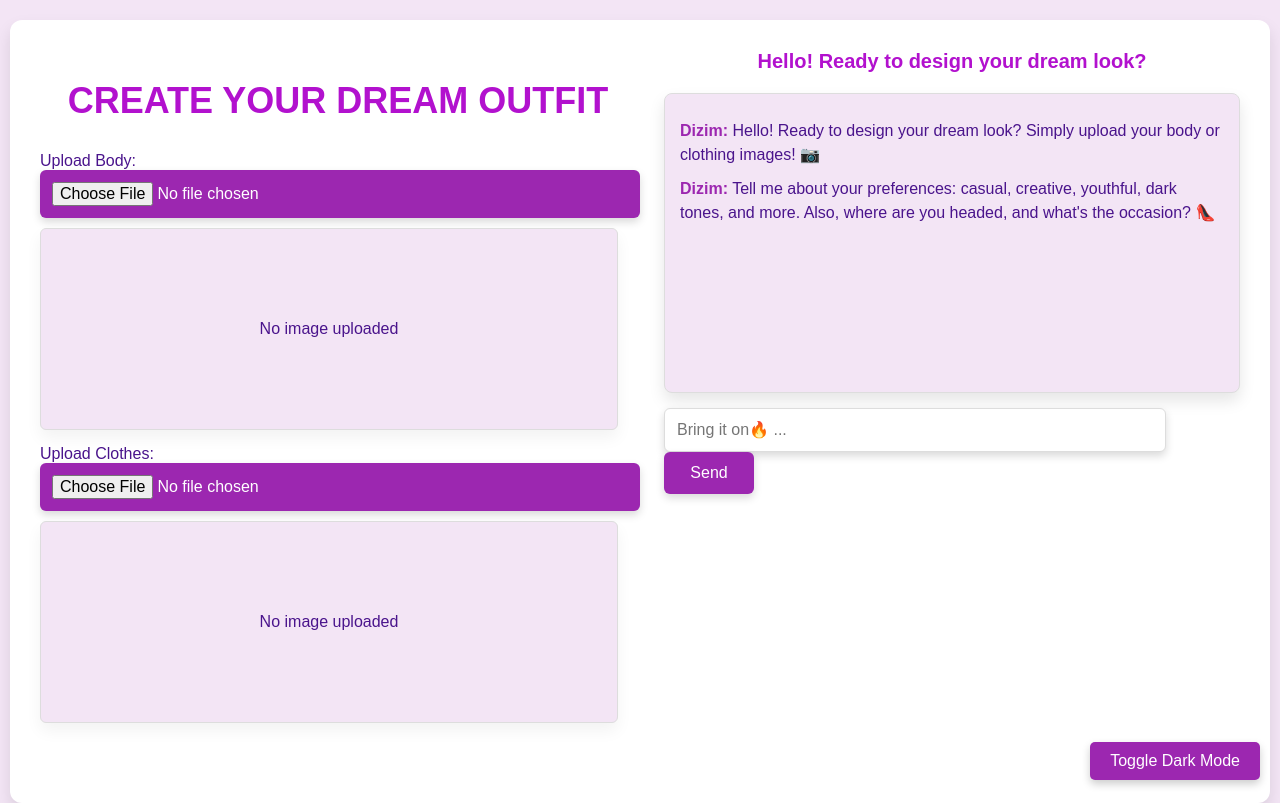
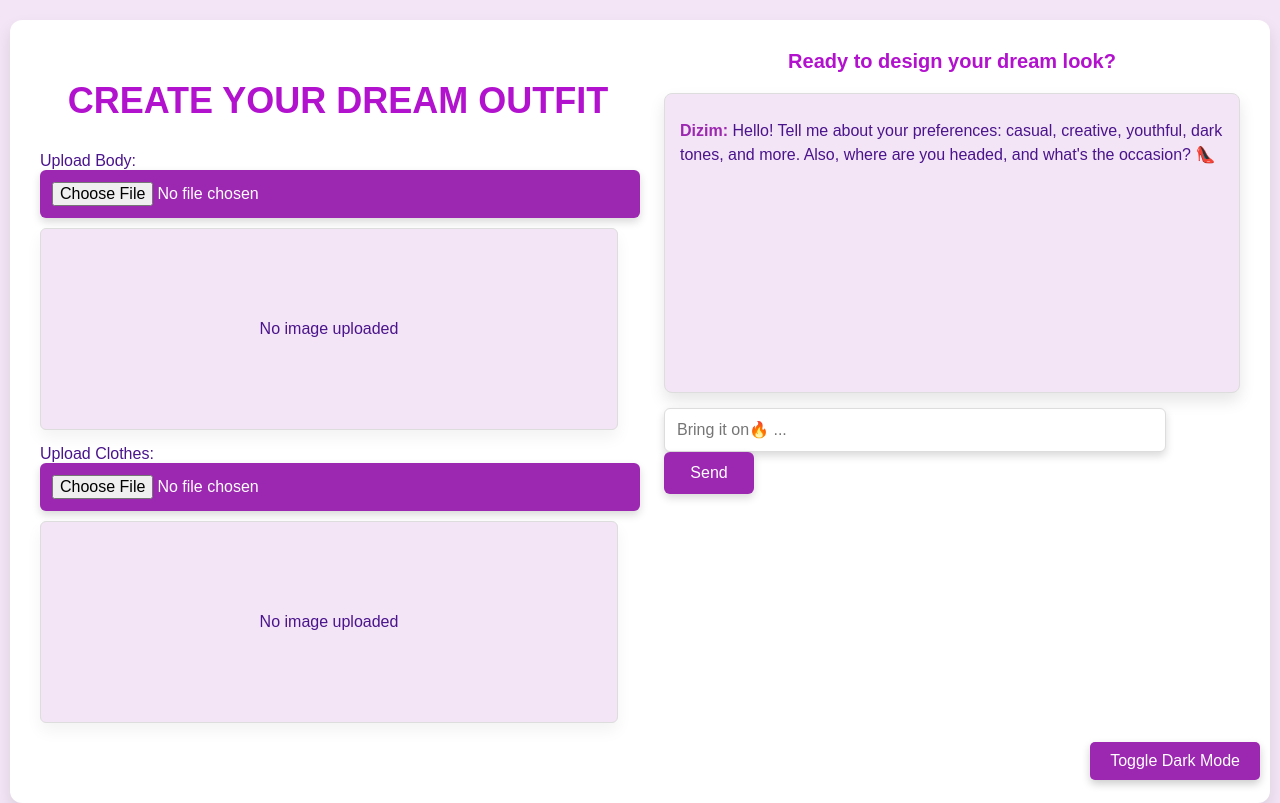
Before and after one commit to uythanhpham/sprint_1_frontend_v3, a plain HTML site: page index.html in a window 1280 px wide. Drawn offline with Linux system fonts and the light colour scheme.

Commit message:
update 1

```diff
--- a/index.html
+++ b/index.html
@@ -276,12 +276,11 @@
         <div class="right-panel">
             <!-- Phần giới thiệu ngay trên hộp chat -->
             <div class="chat-intro">
-                Hello! Ready to design your dream look?
+                Ready to design your dream look?
             </div>
 
             <div id="chat" class="chat-box">
-                <p><strong>Dizim:</strong> Hello! Ready to design your dream look? Simply upload your body or clothing images! 📷</p>
-                <p><strong>Dizim:</strong> Tell me about your preferences: casual, creative, youthful, dark tones, and more. Also, where are you headed, and what's the occasion? 👠</p>
+                <p><strong>Dizim:</strong> Hello! Tell me about your preferences: casual, creative, youthful, dark tones, and more. Also, where are you headed, and what's the occasion? 👠</p>
             </div>
             <div>
                 <input type="text" id="message-input" class="message-input" placeholder="Bring it on🔥 ...">
```
